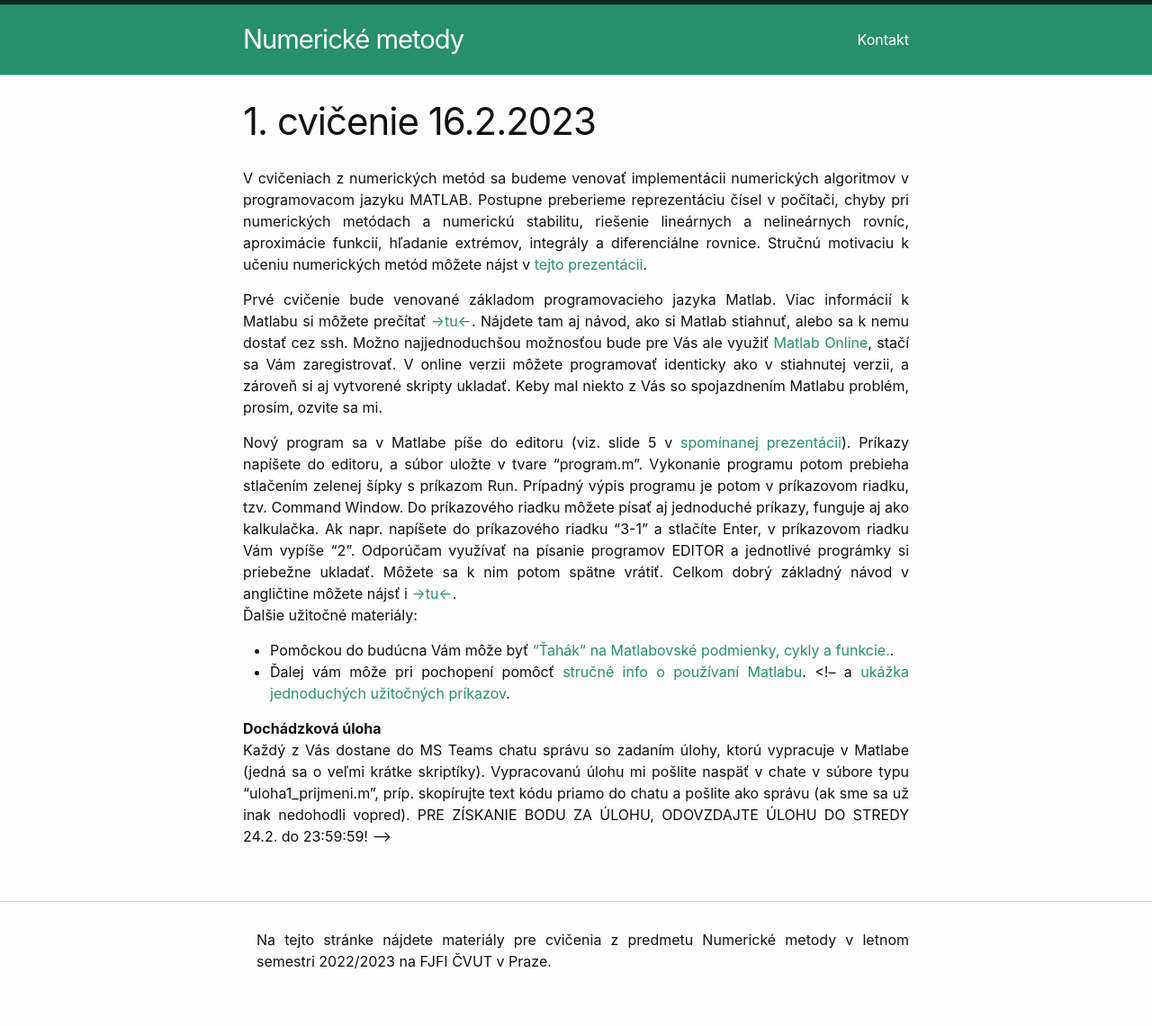
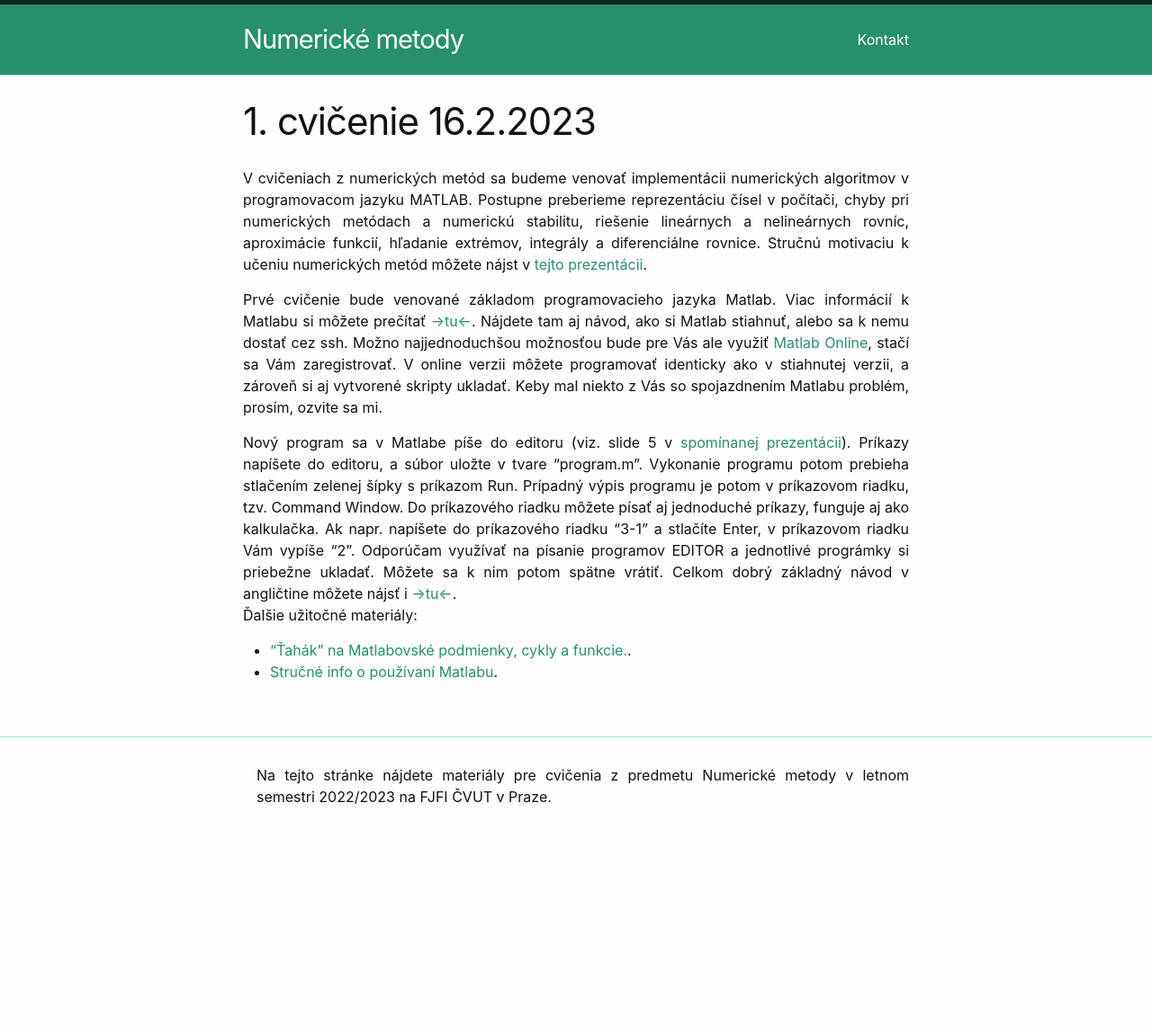
Before and after one commit to maslarova/maslarova.github.io, a Jekyll site: the page built from _posts/2023-02-16-cvicenie1.md, in a window 1280 px wide. Shown: the whole page at 90% size. Built offline with Jekyll 4.4.1, drawn with Linux system fonts in a browser that asks for light colours; after the commit the page ends 958 px from its top, so only the background shows below that.

Commit message:
2023-02-16-cvicenie1.md

```diff
--- a/_posts/2023-02-16-cvicenie1.md
+++ b/_posts/2023-02-16-cvicenie1.md
@@ -24,11 +24,13 @@ Vašou úlohou na toto cvičenie bude prejsť si tento [materiál k základom Ma
 <br>
 -->
 Ďalšie užitočné materiály:
-- Pomôckou do budúcna Vám môže byť ["Ťahák" na Matlabovské podmienky, cykly a funkcie.](http://maslarova.github.io/cvicenie1/cykly.pdf).
-- Ďalej vám môže pri pochopení pomôcť [stručné info o používaní Matlabu](http://kfe.fjfi.cvut.cz/~vabekjan/NME/00%20-%20MATLAB/00-Programovan%c3%ad.pdf).
+- ["Ťahák" na Matlabovské podmienky, cykly a funkcie.](http://maslarova.github.io/cvicenie1/cykly.pdf).
+- [Stručné info o používaní Matlabu](http://kfe.fjfi.cvut.cz/~vabekjan/NME/00%20-%20MATLAB/00-Programovan%c3%ad.pdf).
+
 <!-- a [ukážka jednoduchých užitočných príkazov](http://kfe.fjfi.cvut.cz/~vabekjan/NME/00%20-%20MATLAB/00-Programovan%c3%ad.pdf).
-<br>
+<br>-->
 
+<!--
 <b>Dochádzková úloha</b><br>
 Každý z Vás dostane do MS Teams chatu správu so zadaním úlohy, ktorú vypracuje v Matlabe (jedná sa o veľmi krátke skriptíky). Vypracovanú úlohu mi pošlite naspäť v chate v súbore typu "uloha1_prijmeni.m", príp. skopírujte text kódu priamo do chatu a pošlite ako správu (ak sme sa už inak nedohodli vopred).
 PRE ZÍSKANIE BODU ZA ÚLOHU, ODOVZDAJTE ÚLOHU DO STREDY 24.2. do 23:59:59!
```
